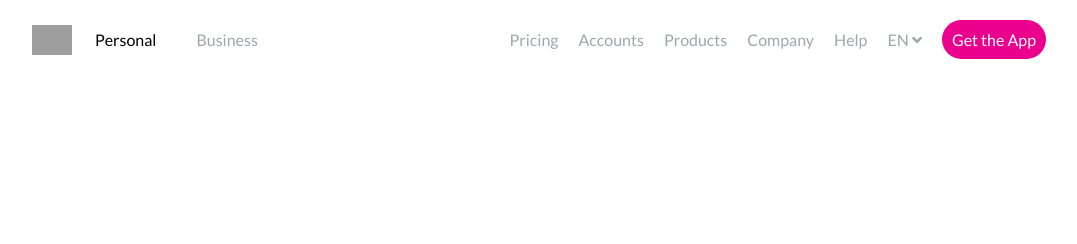
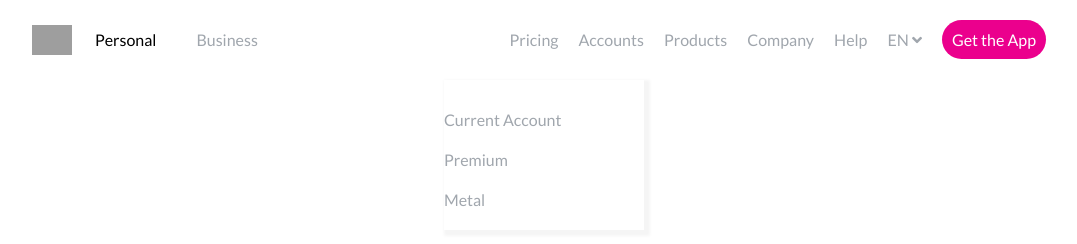
Before and after one commit to LeonardoSarallo/jquery-dropdown, a plain HTML site: page index.html in a window 1280 px wide. Shown: the whole page, without its empty margins (96-1173 px from the left). Drawn offline with nearby package versions, Linux system fonts and the light colour scheme; grey boxes are pictures that could not be loaded.

Commit message:
settatodropdownmenuaccounts

```diff
--- a/index.html
+++ b/index.html
@@ -59,6 +59,18 @@
             <a href="#" class="nav_hover">
               Accounts
             </a>
+            <div class="dropdown_menu_accounts">
+              <div class="dropdown_menu_item">
+                <a href="#">Current Account</a>
+              </div>
+              <div class="dropdown_menu_item">
+                <a href="#">Premium</a>
+              </div>
+              <div class="dropdown_menu_item">
+                <a href="#">Metal</a>
+              </div>
+
+            </div>
           </div>
           <div class="item">
             <a href="#" class="nav_hover">
--- a/style.css
+++ b/style.css
@@ -85,3 +85,20 @@
   border-radius: 20px;
   color: #fff;
 }
+.item {
+  position: relative;
+}
+.dropdown_menu_accounts {
+  position: absolute;
+  top: 80px;
+  right: 0px;
+  width: 200px;
+  height: 150px;
+  background-color: #fff;
+  box-shadow: 3px 3px 3px 3px #f5f5f5;
+}
+.dropdown_menu_item {
+  width: 100%;
+  height: 40px;
+
+}
```
